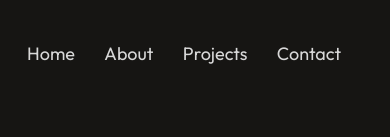
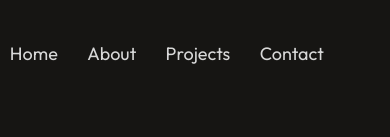
Before and after one commit to fauz2003/Fauz-Portfolio, a React (Vite) app: page / in a window 390 px wide. Shown: the top 137 px of the page. Built offline with nearby package versions, Linux system fonts and the light colour scheme.

Commit message:
mobile responsive changes

```diff
--- a/src/components/Navbar/Navbar.css
+++ b/src/components/Navbar/Navbar.css
@@ -76,8 +76,8 @@
         display: none;
     }
     .nav-menu{
-        margin-left: 15%;
-        margin-right: 0%;
+        margin-left: 10%;
+        margin-right: 10%;
         display: flex;
         flex-direction: row;
         gap: 13%;
```
